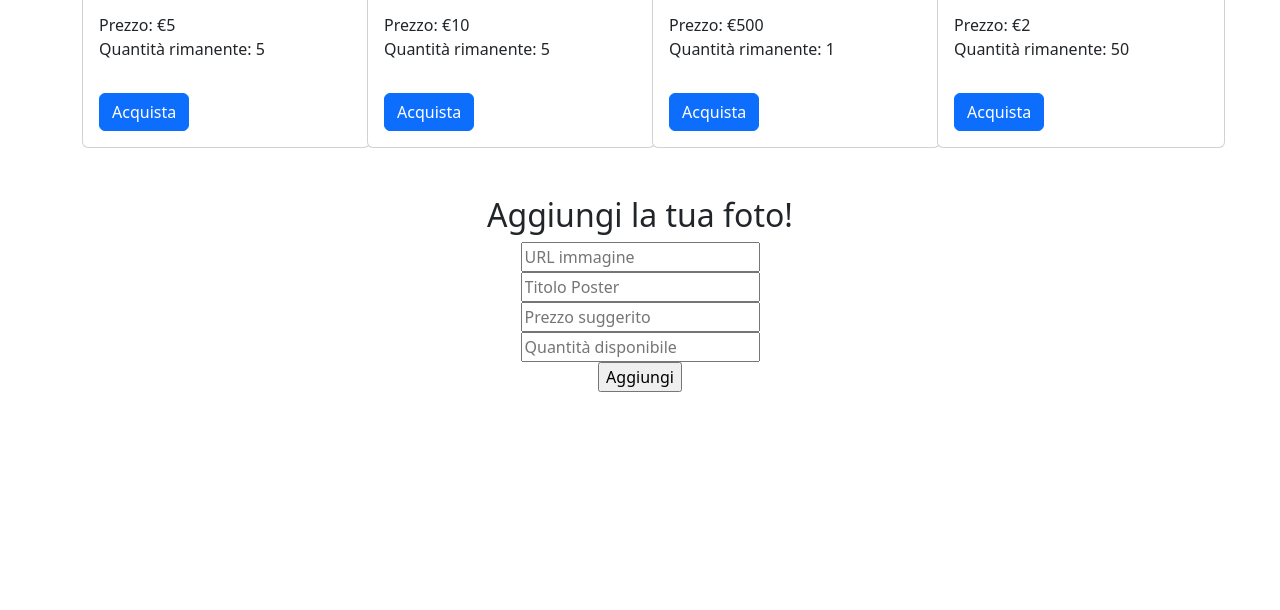
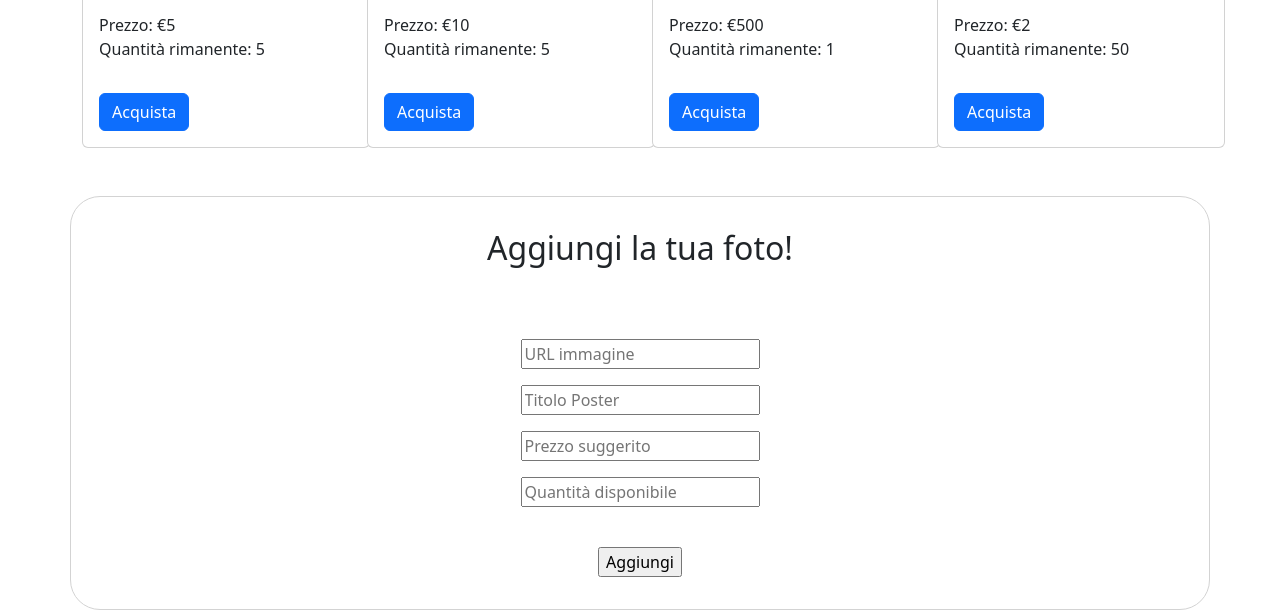
Before and after one commit to Willipiffer/Prj0WebDesigner, a plain HTML site: page Esercizio a Gruppi/index.html in a window 1280 px wide. Shown: the part 904-1514 px from the top of the page. Before the commit the page ends 1296 px from the top, so only its background shows below. Drawn offline with nearby package versions, Linux system fonts and the light colour scheme.

Commit message:
Add files via upload

```diff
--- a/Esercizio a Gruppi/css/style.css
+++ b/Esercizio a Gruppi/css/style.css
@@ -0,0 +1,30 @@
+.addPoster {
+    border: solid 0.1rem;
+    border-color: lightgray;
+    border-radius: 30px;
+}
+
+.addPosterTitle {
+    margin-top: 2rem;
+    margin-bottom: 4rem;
+}
+
+#linkImg {
+    margin: 0.5rem;
+}
+
+#titoloImg {
+    margin: 0.5rem;
+}
+
+#prezzoImg {
+    margin: 0.5rem;
+}
+
+#quantitaImg {
+    margin: 0.5rem;
+}
+
+#button {
+    margin: 2rem;
+}
--- a/Esercizio a Gruppi/index.html
+++ b/Esercizio a Gruppi/index.html
@@ -22,8 +22,8 @@
     </div>
 
 
-    <div class="container mt-5 text-center flex">
-        <h2>Aggiungi la tua foto!</h2>
+    <div class="addPoster container mt-5 text-center flex">
+        <h2 class="addPosterTitle">Aggiungi la tua foto!</h2>
 
         <form action="#">
             <input type="url" id="linkImg" placeholder="URL immagine"><br>
--- a/Esercizio a Gruppi/js/script.js
+++ b/Esercizio a Gruppi/js/script.js
@@ -26,7 +26,6 @@ var galleria = [
     new Foto("https://source.unsplash.com/300x300/?piano", "Foto Pianoforte", 500, 1, 6),
     new Foto("https://source.unsplash.com/300x300/?guitar", "Foto Chitarra", 2, 50, 7)
 ]
-
 
 function stampaFoto(){
     carte.innerHTML = "";
@@ -58,7 +57,7 @@ function aggiungiFoto(){
     console.log(galleria);
 }
 
-function sottrai(indice){
+function sottraiFoto (indice){
     if(galleria[indice].quantita <= 0){
         alert("Articolo momentaneamente non disponibile");
     }else{
```
